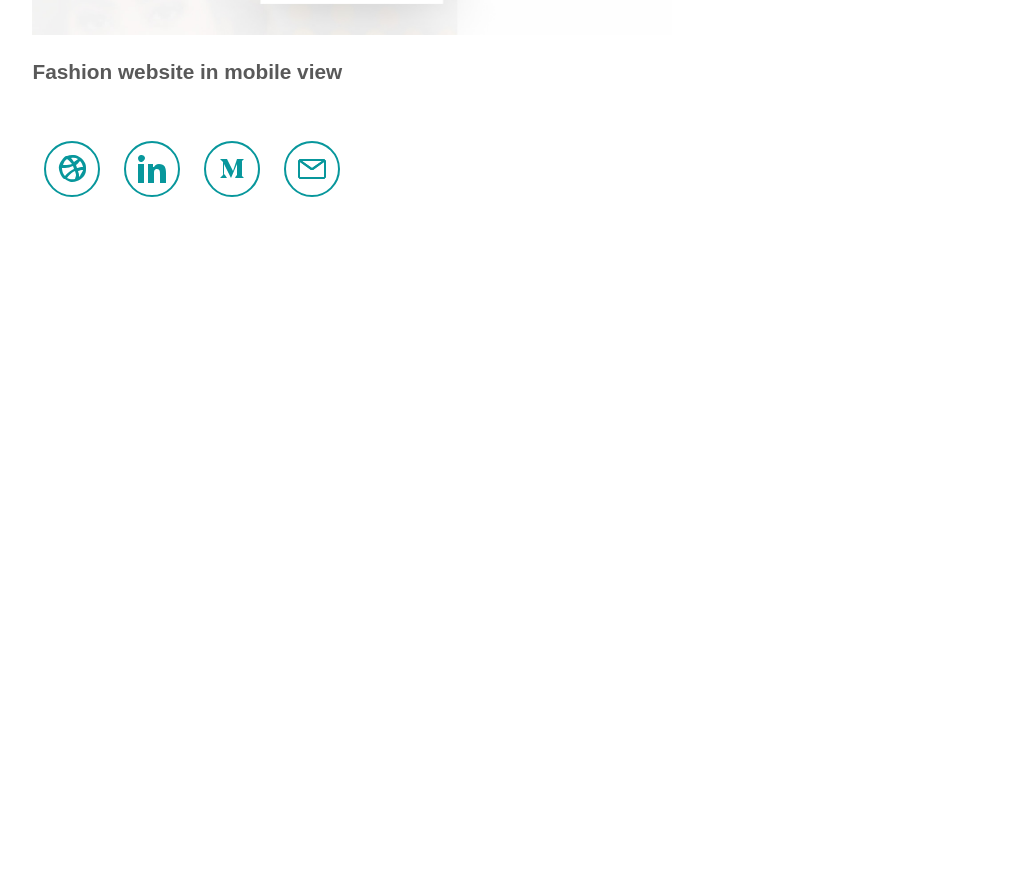
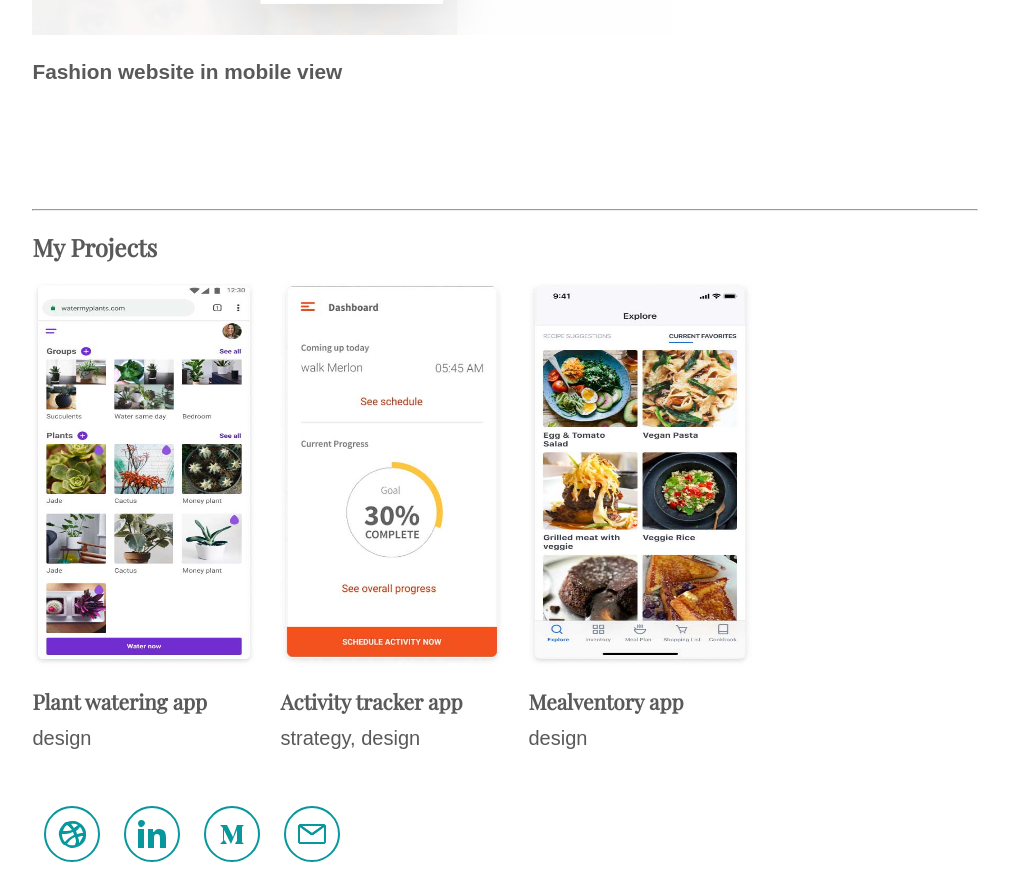
Before and after one commit to vishalicious213/mahiya, a React (Create React App) app: page /exercises in a window 1280 px wide. Shown: the part 1700-2574 px from the top of the page, without its empty margins (252-1261 px from the left). Before the commit the page ends 1909 px from the top, so only its background shows below. Built offline with nearby package versions, Linux system fonts and the light colour scheme.

Commit message:
added Projectx3 to about me, thoughts, design exercises

```diff
--- a/src/components/AboutMe.js
+++ b/src/components/AboutMe.js
@@ -1,8 +1,8 @@
 import React, { useEffect } from 'react'
 // import ContactForm from './ContactForm'
 import aboutme from '../img/about-me.jpg'
-import activity1 from '../img/activity-tracker-app1.jpg'
-import activity2 from '../img/activity-tracker-app2.jpg'
+// import activity1 from '../img/activity-tracker-app1.jpg'
+// import activity2 from '../img/activity-tracker-app2.jpg'
 import Projectx3 from './Projectx3'
 import '../styles/about-me.css';
 
--- a/src/components/Exercises.js
+++ b/src/components/Exercises.js
@@ -2,6 +2,7 @@ import React, { useEffect } from 'react'
 import ex1 from '../img/exercises/ex1.jpg'
 import ex2 from '../img/exercises/ex2.jpg'
 import ex3 from '../img/exercises/ex3.jpg'
+import Projectx3 from './Projectx3'
 import '../styles/exercises.css'
 
 function Exercises() {
@@ -36,6 +37,8 @@ function Exercises() {
                 title='Fashion website in mobile view'
                 image={ex3}
             />
+
+            <Projectx3 />
         </div>
     )
 }
--- a/src/components/Thoughts.js
+++ b/src/components/Thoughts.js
@@ -1,5 +1,6 @@
 import React, { useEffect } from 'react'
 import { Link } from 'react-router-dom'
+import Projectx3 from './Projectx3'
 import '../styles/thoughts.css'
 
 function Thoughts() {
@@ -56,6 +57,8 @@ function Thoughts() {
                 text='Creating designs from only imagination, simply for aesthetical achievements can fail to convey messages and important information. So let’s look at the principles behind some well-known landing pages and how they relay information to users.'
                 link='https://medium.com/swlh/analyzing-the-use-of-visual-hierarchy-2d9516da189e?source=friends_link&sk=a63d99aee5c8a2cb485e1fc7aa4fe8ac'
             />
+
+            <Projectx3 />
         </div>
     )
 }
```
